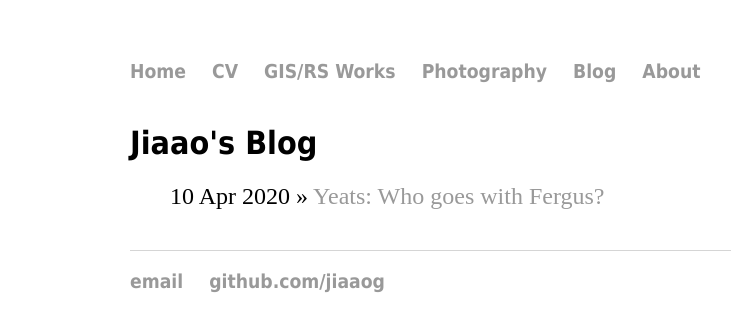
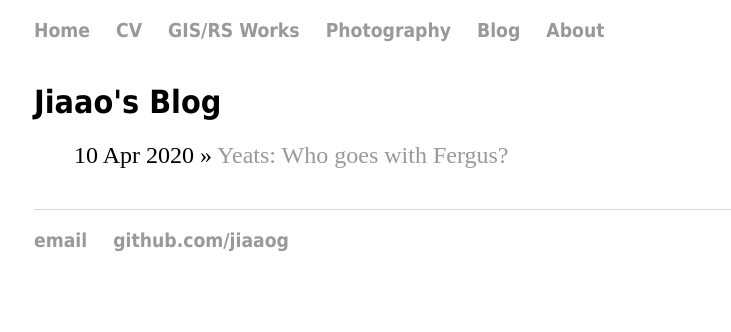
Before and after one commit to jiaaog/jiaaog.github.io, a Jekyll site: the page built from blog/index.html, in a window 1280 px wide. Shown: the top 332 px of the page, without its empty margins (62-793 px from the left). Built offline with Jekyll 4.4.1, drawn with Linux system fonts in a browser that asks for light colours.

Commit message:
Update main.css

```diff
--- a/css/main.css
+++ b/css/main.css
@@ -1,6 +1,6 @@
 body {
-    margin: 60px auto;
-    width: 70%;
+    margin: auto;
+    width: 85%;
 }
 nav ul, footer ul {
     font-family:Tahoma, Geneva, sans-serif;
```
